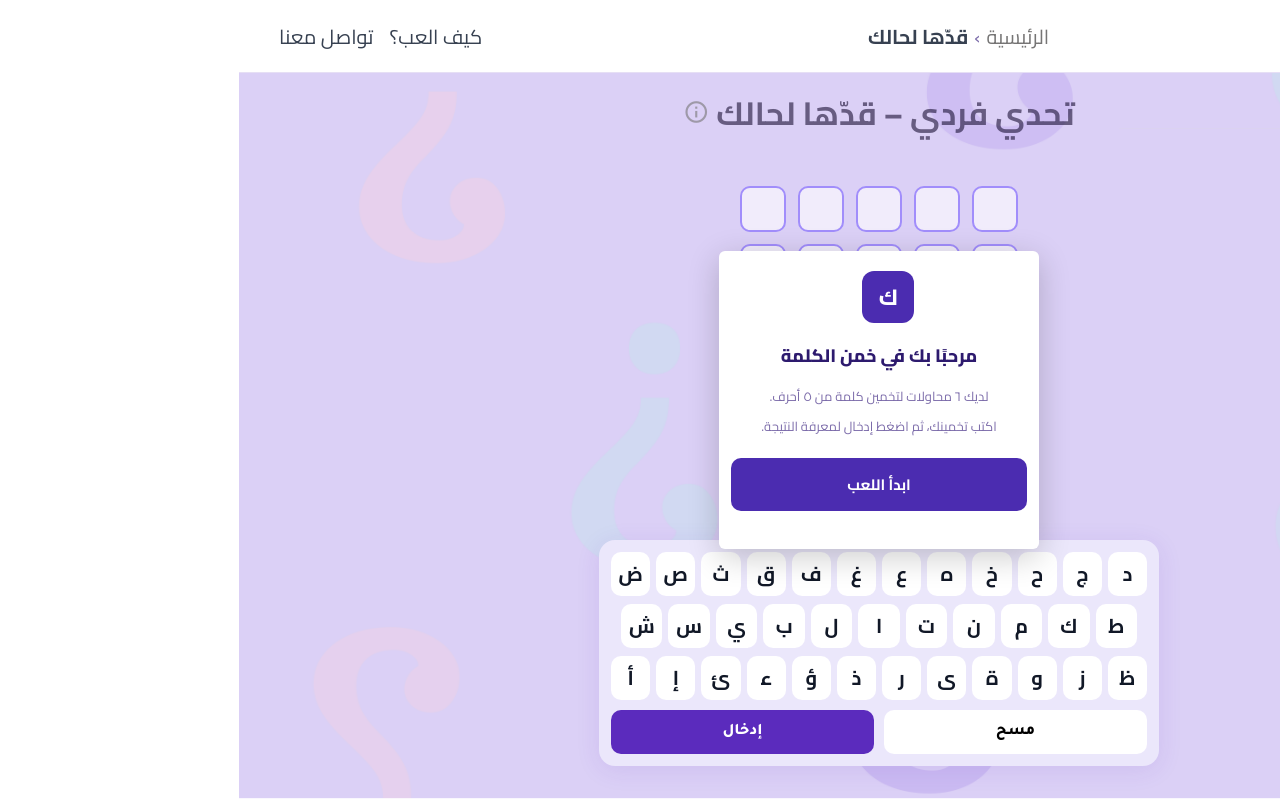
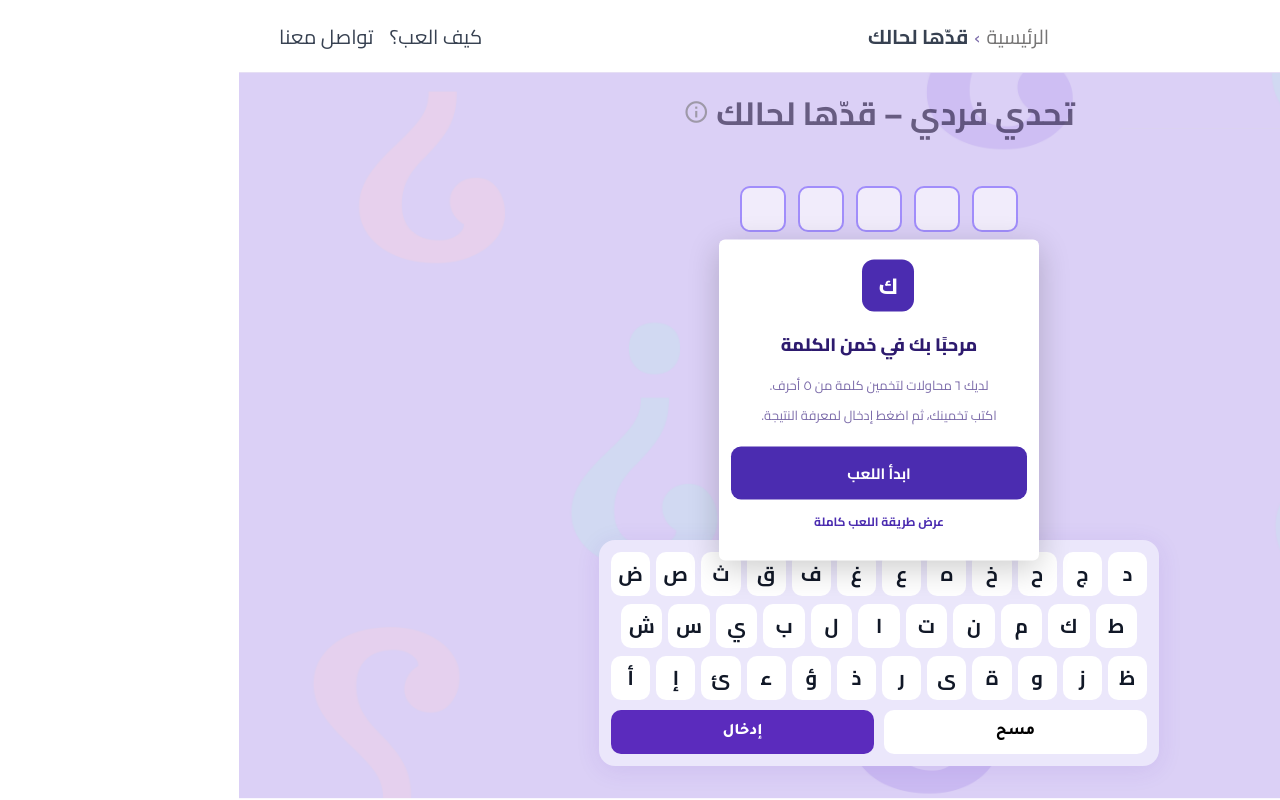
Before and after one commit to MoojProject/khammen-alkalima, a React (Create React App) app: page /single in a window 1280 px wide. Both pictures are taken after a click on the icon "info_outline". Built offline with nearby package versions, Linux system fonts and the light colour scheme.

Commit message:
modfiy panal info 1

```diff
--- a/src/components/Panels.jsx
+++ b/src/components/Panels.jsx
@@ -145,6 +145,11 @@ export default function Panels({
           }}>
             ابدأ اللعب
           </button>
+
+          <p style={{ fontSize: 12, color: "#4b2cb0", fontWeight: 700, fontFamily: "Cairo, sans-serif", cursor: "pointer" }}
+            onClick={() => setShowInfoPanel(false)}>
+            عرض طريقة اللعب كاملة
+          </p>
         </div>
       </div>
     </>
```
